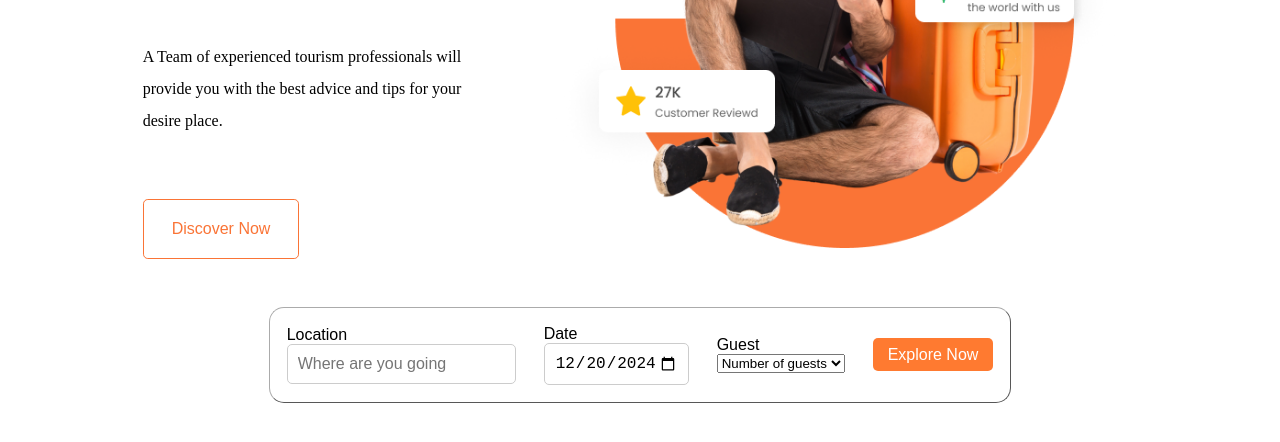
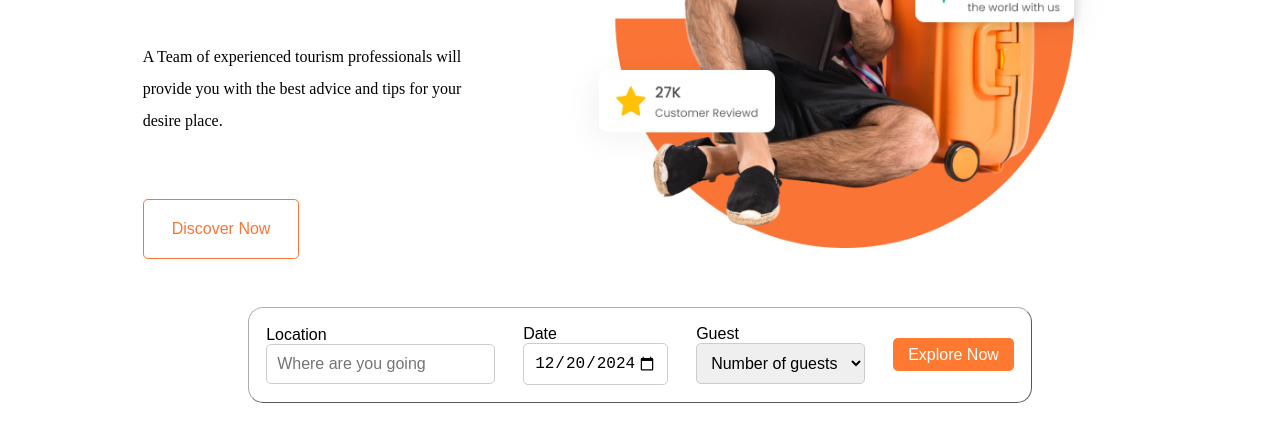
Before and after one commit to nandha-js/landing-page-task, a plain HTML site: page index.html in a window 1280 px wide. Shown: the part 368-810 px from the top of the page. Drawn offline with Linux system fonts and the light colour scheme.

Commit message:
Add files via upload

```diff
--- a/style.css
+++ b/style.css
@@ -384,3 +384,10 @@ button {
 a{
 text-decoration: none;
 }
+
+#guest{
+  padding: 10px;
+  font-size: 16px;
+  border: 1px solid #ccc;
+  border-radius: 5px;
+}
```
